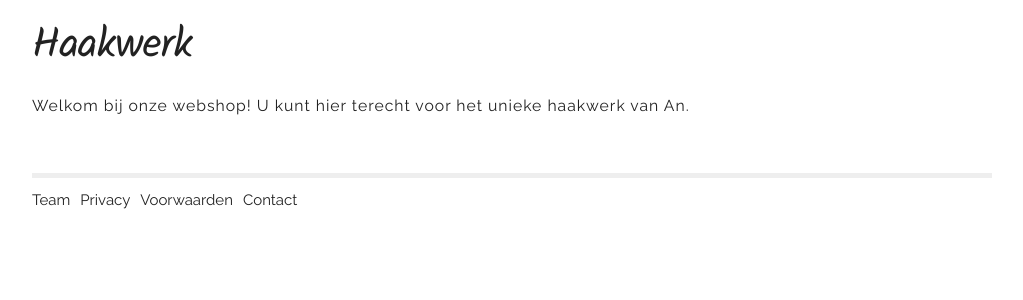
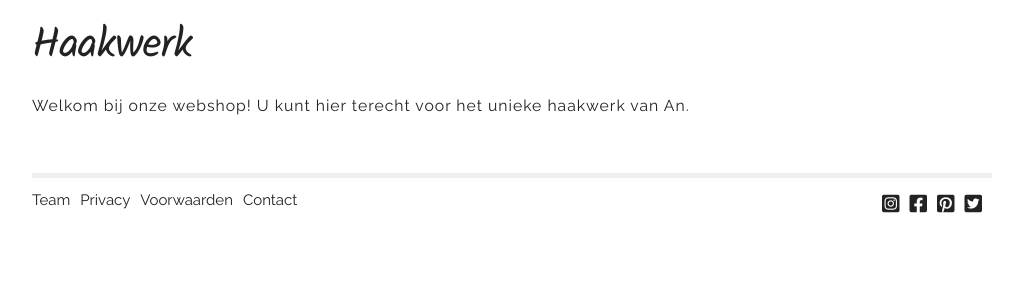
Before and after one commit to mightymax/cc-by-an, a PHP site: page / in a window 1280 px wide. Shown: the part 165-465 px from the top of the page, without its empty margins (128-1151 px from the left). Run offline with PHP 8.4, Linux system fonts and the light colour scheme; data that the repository does not hold is empty.

Commit message:
Changes to footer menu, including social icons

```diff
--- a/layout.php
+++ b/layout.php
@@ -53,7 +53,7 @@
         <?php include "./pages/{$page}.php" ?>
       </main>
       <footer>
-          <nav>
+        <nav>
             <ul class="list-inline">
               <li><a href="?page=team">Team</a></li>
               <li><a href="?page=privacy">Privacy</a></li>
@@ -61,6 +61,14 @@
               <li><a href="?page=contact">Contact</a></li>
             </ul>
         </nav>
+        <nav>
+            <ul class="list-inline">
+              <li><a href="https://www.instagram.com" title="Instagram"><i class="fab fa-instagram-square"></i></a></li>
+              <li><a href="https://www.facebook.com" title="Facebook"><i class="fab fa-facebook-square"></i></a></li>
+              <li><a href="https://www.pinterest.com" title="Pinterest"><i class="fab fa-pinterest-square"></i></a></li>
+              <li><a href="https://www.twitter.com" title="Twitter"><i class="fab fa-twitter-square"></i></a></li>
+            </ul>
+        </nav>
       </footer>
     </div>
 
--- a/styles.css
+++ b/styles.css
@@ -42,7 +42,7 @@ a {
   text-decoration: none;
 }
 a:hover, a.active {
-  color: #0FA0CE;
+  color: #0FA0CE !important;
 }
 
 a.active {
@@ -315,6 +315,15 @@ footer {
   padding: 10px 0 0 0;
 }
 
+footer nav:first-child {
+  float: left;
+}
+
+footer nav:last-child {
+  float: right;
+  font-size: 2rem;
+}
+
 div#user {
   float: right;
   line-height: 6.5rem;
```
